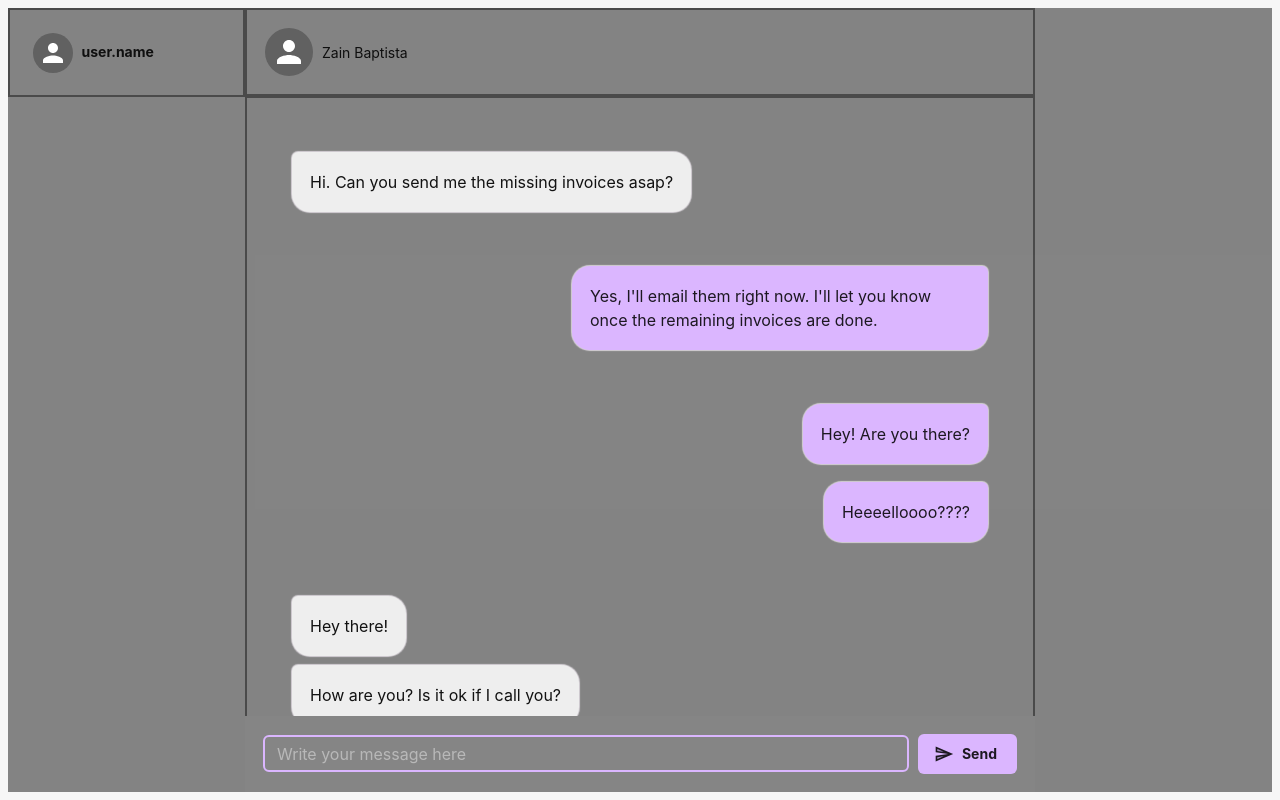
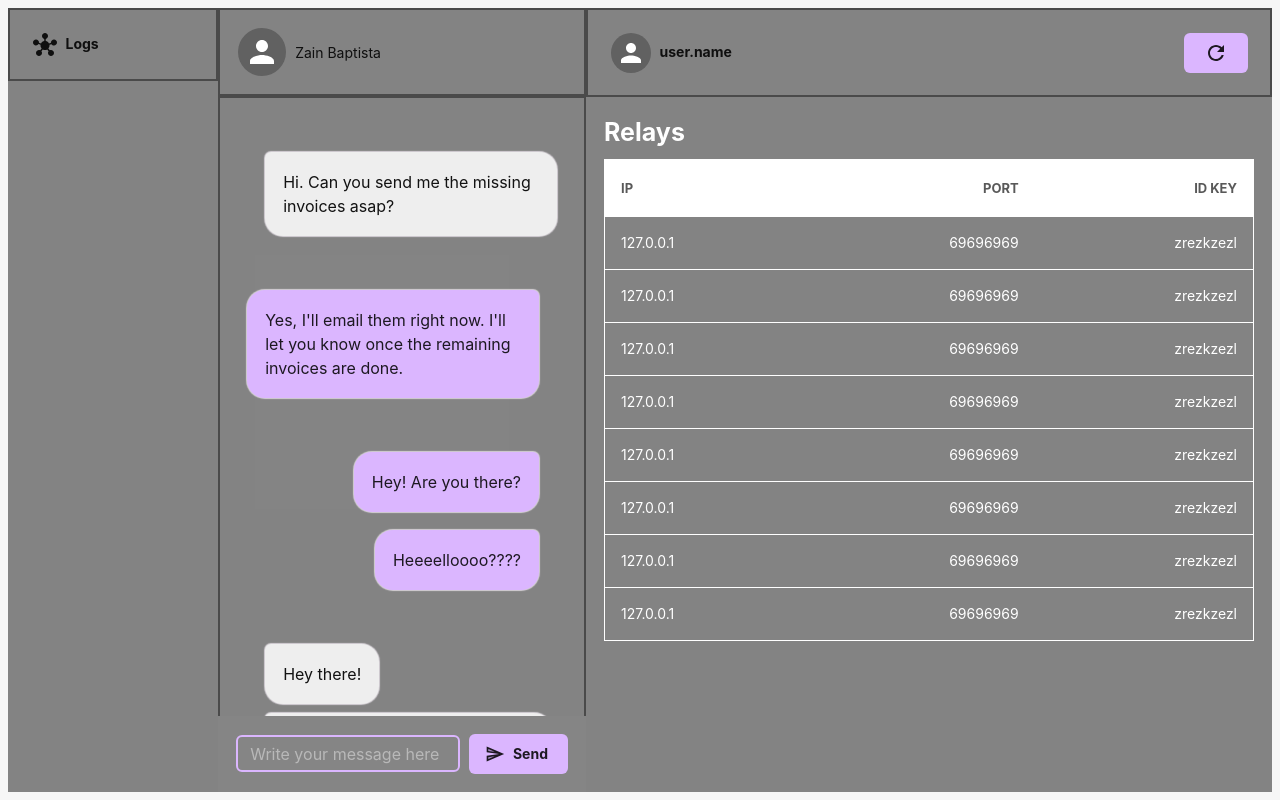
Before and after one commit to vicyyn/veilcomm, a React (Vite) app in the folder client/: page / in a window 1280 px wide. Built offline with nearby package versions, Linux system fonts and the light colour scheme.

Commit message:
relays table

```diff
--- a/client/src/Messenger/Logs.tsx
+++ b/client/src/Messenger/Logs.tsx
@@ -1,6 +1,7 @@
 import { Stack, Box, Typography, Avatar, useTheme } from "@mui/material";
 import { useEffect, useState } from "react";
 import { emit, listen } from "@tauri-apps/api/event";
+import HubIcon from "@mui/icons-material/Hub";
 
 export default function Logs() {
   const theme = useTheme();
@@ -8,7 +9,6 @@ export default function Logs() {
 
   useEffect(() => {
     listen<String>("tor-change", (event) => {
-      console.log(event);
       setLogs((prev) => [...prev, event.payload]);
     });
   }, []);
@@ -20,20 +20,20 @@ export default function Logs() {
         sx={{ border: `${theme.colors.alpha.black[50]} solid 2px` }}
       >
         <Stack direction={"row"} gap={1}>
-          <Avatar />
           <Box display={"flex"} alignItems={"center"}>
+            <HubIcon sx={{ mr: 1 }} />
             <Typography variant="h5" noWrap>
-              {"user.name"}
+              Logs
             </Typography>
           </Box>
         </Stack>
       </Box>
       <Box>
-        <ul>
-          {logs.map((log) => (
-            <li>{log}</li>
-          ))}
-        </ul>
+        {logs.map((log) => (
+          <Typography key={Math.random()} m={0.3}>
+            {log}
+          </Typography>
+        ))}
       </Box>
     </>
   );
--- a/client/src/Messenger/Messenger.tsx
+++ b/client/src/Messenger/Messenger.tsx
@@ -12,7 +12,7 @@ const ChatWindow = styled(Box)(
         height: 100%;
         display: flex;
         flex-direction: column;
-        flex: 1;
+        flex: 0.7;
 `
 );
 
@@ -22,12 +22,11 @@ export default function Messenger() {
   return (
     <Stack
       display={"flex"}
-      margin={0}
       direction={"row"}
       height={"98vh"}
       sx={{ background: theme.colors.alpha.black[50] }}
     >
-      <Box sx={{ flex: 0.3 }}>
+      <Box sx={{ flex: 0.4 }}>
         <Logs />
       </Box>
       <ChatWindow>
--- a/client/src/Messenger/Peers.tsx
+++ b/client/src/Messenger/Peers.tsx
@@ -1,5 +1,112 @@
-import { Stack, Box, Typography, Avatar } from "@mui/material";
+import {
+  Stack,
+  Box,
+  Typography,
+  Avatar,
+  useTheme,
+  Button,
+  TableContainer,
+  Table,
+  TableHead,
+  TableRow,
+  TableCell,
+  TableBody,
+  Tooltip,
+  Card,
+} from "@mui/material";
+import RefreshIcon from "@mui/icons-material/Refresh";
+import { useEffect, useState } from "react";
+import { emit, listen } from "@tauri-apps/api/event";
+
+type Peer = {
+  ip: string;
+  port: number;
+  id_key: string;
+};
 
 export default function Peers() {
-  return <Box padding={2.5}></Box>;
+  const theme = useTheme();
+  const [peers, setPeers] = useState<Peer[]>([
+    { id_key: "zrezkzezl", ip: "127.0.0.1", port: 69696969 },
+    { id_key: "zrezkzezl", ip: "127.0.0.1", port: 69696969 },
+    { id_key: "zrezkzezl", ip: "127.0.0.1", port: 69696969 },
+    { id_key: "zrezkzezl", ip: "127.0.0.1", port: 69696969 },
+    { id_key: "zrezkzezl", ip: "127.0.0.1", port: 69696969 },
+    { id_key: "zrezkzezl", ip: "127.0.0.1", port: 69696969 },
+    { id_key: "zrezkzezl", ip: "127.0.0.1", port: 69696969 },
+    { id_key: "zrezkzezl", ip: "127.0.0.1", port: 69696969 },
+  ]);
+
+  useEffect(() => {
+    listen<string>("tor-change-fetch-relays", (event) => {
+      setPeers(JSON.parse(event.payload) as Peer[]);
+    });
+  }, []);
+
+  const fetchRelays = () => {
+    emit("tor-event", "fetch-relays");
+  };
+
+  return (
+    <>
+      <Box
+        padding={2.5}
+        sx={{ border: `${theme.colors.alpha.black[50]} solid 2px` }}
+      >
+        <Stack
+          direction={"row"}
+          gap={1}
+          display={"flex"}
+          alignItems={"center"}
+          justifyContent={"space-between"}
+        >
+          <Stack direction={"row"} gap={1}>
+            <Avatar />
+            <Box display={"flex"} alignItems={"center"}>
+              <Typography variant="h5" noWrap>
+                {"user.name"}
+              </Typography>
+            </Box>
+          </Stack>
+          <Tooltip title="fetch relays" arrow onClick={fetchRelays}>
+            <Button variant="contained">
+              <RefreshIcon />
+            </Button>
+          </Tooltip>
+        </Stack>
+      </Box>
+
+      <Box m={2}>
+        <Typography variant="h3" my={1} color={"white"}>
+          Relays
+        </Typography>
+        <TableContainer>
+          <Table sx={{ minWidth: 650, border: "white solid 1px" }}>
+            <TableHead>
+              <TableRow>
+                <TableCell>IP</TableCell>
+                <TableCell align="right">Port</TableCell>
+                <TableCell align="right">Id Key</TableCell>
+              </TableRow>
+            </TableHead>
+            <TableBody>
+              {peers.map((peer) => (
+                <TableRow
+                  hover
+                  key={peer.id_key}
+                  sx={{ "&:last-child td, &:last-child th": { border: 0 } }}
+                >
+                  <TableCell component="th" scope="row">
+                    {peer.ip}
+                  </TableCell>
+                  <TableCell align="right">{peer.port}</TableCell>
+                  <TableCell align="right">{peer.id_key}</TableCell>
+                </TableRow>
+              ))}
+            </TableBody>
+          </Table>
+        </TableContainer>
+      </Box>
+    </>
+  );
 }
--- a/client/src/theme/schemes/AppTheme.ts
+++ b/client/src/theme/schemes/AppTheme.ts
@@ -972,13 +972,13 @@ export const AppTheme = createTheme({
     MuiTableRow: {
       styleOverrides: {
         head: {
-          background: colors.alpha.black[5]
+          background: colors.alpha.white[100]
         },
         root: {
           transition: 'background-color .2s',
 
           '&.MuiTableRow-hover:hover': {
-            backgroundColor: colors.alpha.black[5]
+            backgroundColor: colors.alpha.white[30]
           }
         }
       }
@@ -986,7 +986,8 @@ export const AppTheme = createTheme({
     MuiTableCell: {
       styleOverrides: {
         root: {
-          borderBottomColor: colors.alpha.black[10],
+          borderBottomColor: colors.alpha.white[100],
+          color: colors.alpha.white[100],
           fontSize: 14
         },
         head: {
```
